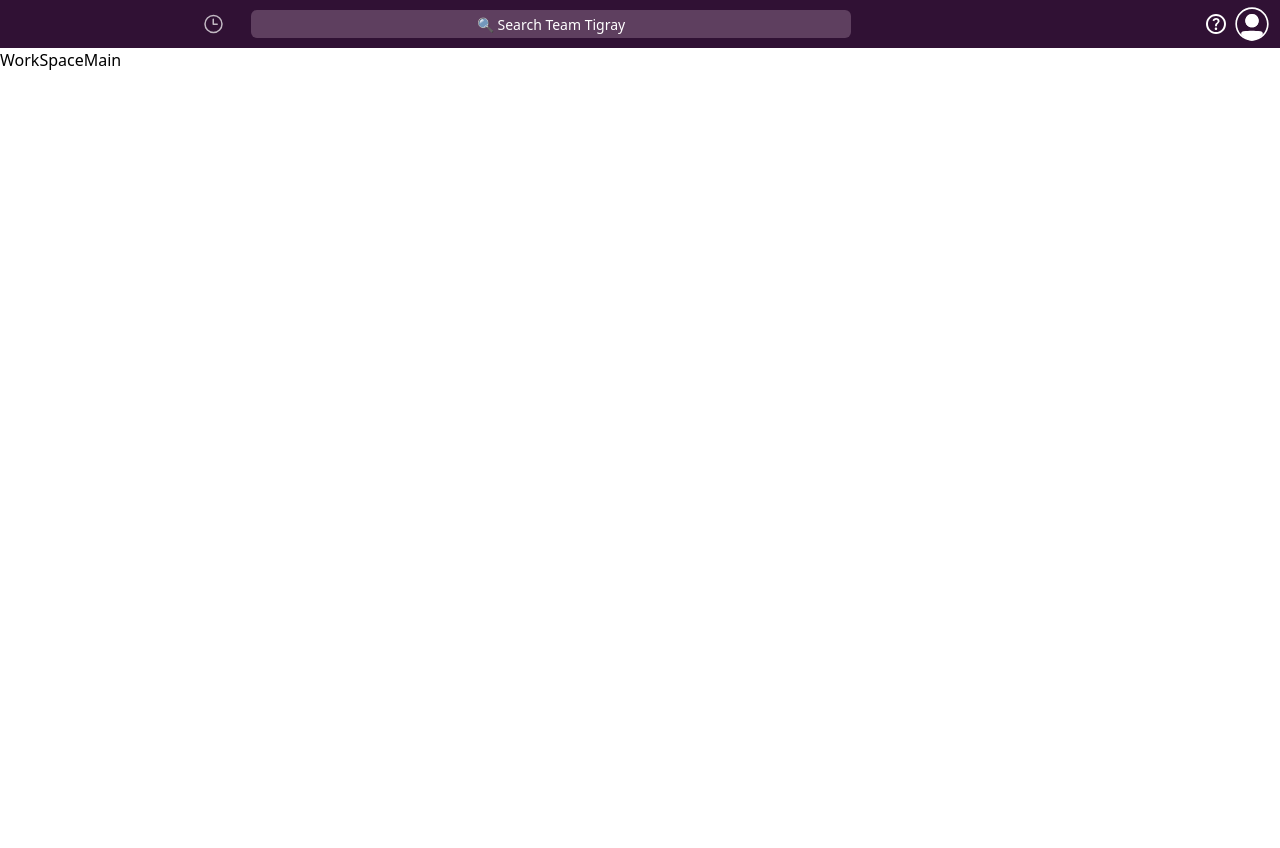
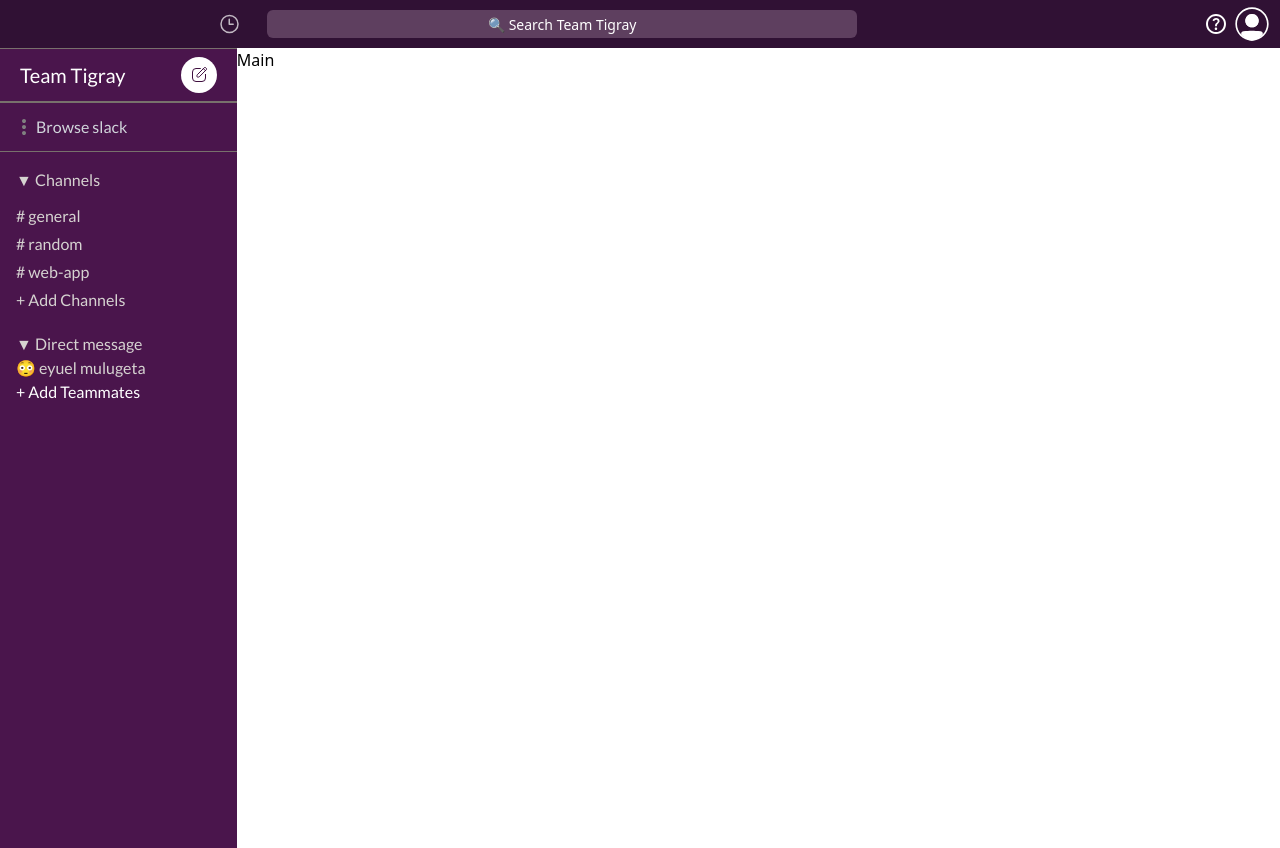
Before and after one commit to eyuel23/slack-remake, a Next.js app: page /id in a window 1280 px wide. Before the commit the page ends 800 px from the top, so only its background shows below. Built offline with nearby package versions, Linux system fonts and the light colour scheme.

Commit message:
added and styled workspace

```diff
--- a/components/Main/Navigation.tsx
+++ b/components/Main/Navigation.tsx
@@ -5,8 +5,8 @@
 
 export default function Navigation() {
   return (
-    <div className="bg-Navigationn p-1 flex justify-between items-center px-3">
-      <div className="flex w-full pl-48 gap-7">
+    <div className="bg-Navigation p-1 flex justify-between items-center px-3">
+      <div className="flex w-full pl-52 gap-7">
         <Image src={History} alt="history" />
         <input
           type="text"
--- a/components/Main/WorkSpace.tsx
+++ b/components/Main/WorkSpace.tsx
@@ -1,5 +1,33 @@
+import Image from "next/image";
 import React from "react";
+import Write from "../../public/write.svg";
+import option from "../../public/option.svg";
 
 export default function WorkSpace() {
-  return <div>WorkSpace</div>;
+  return (
+    <div className="min-h-screen bg-slack w-[18.5%] text-white font-Lato">
+      <div className="flex items-center justify-between px-5 border-y-[0.1px] border-stone-500 py-2">
+        <h1 className="text-xl ">Team Tigray</h1>
+        <Image src={Write} alt="write" />
+      </div>
+      <div className="flex items-center  pl-3 border-y-[0.1px] border-stone-500 py-3 text-gray-300">
+        <Image src={option} alt="option" />
+        <h1 className="text-md font-Lato">Browse slack</h1>
+      </div>
+      <div className="text-stone-300 p-4  flex flex-col gap-5">
+        <ul className="flex flex-col gap-1">
+          <li className="pb-2">▼ Channels</li>
+          <li># general</li>
+          <li># random</li>
+          <li># web-app</li>
+          <li>+ Add Channels</li>
+        </ul>
+        <ul>
+          <li>▼ Direct message</li>
+          <li>😳 eyuel mulugeta</li>
+          <li className="text-white">+ Add Teammates</li>
+        </ul>
+      </div>
+    </div>
+  );
 }
--- a/pages/_document.tsx
+++ b/pages/_document.tsx
@@ -7,7 +7,7 @@
         <link rel="preconnect" href="https://fonts.googleapis.com" />
         <link rel="preconnect" href="https://fonts.gstatic.com" />
         <link
-          href="https://fonts.googleapis.com/css2?family=Inter:wght@100;200;300;400;500;600;700;900&family=Merriweather&family=Merriweather+Sans:wght@700&family=Montserrat:wght@100;200;300;400;500;600;700;800;900&family=Open+Sans:wght@300&family=Sacramento&family=Ubuntu:ital,wght@0,300;0,400;1,500&family=Work+Sans:wght@300;400;500&display=swap"
+          href="https://fonts.googleapis.com/css2?family=Inter:wght@100;200;300;400;500;600;700;900&family=Lato:wght@300;400;700;900&family=Merriweather&family=Merriweather+Sans:wght@700&family=Montserrat:wght@100;200;300;400;500;600;700;800;900&family=Open+Sans:wght@300&family=Sacramento&family=Ubuntu:ital,wght@0,300;0,400;1,500&family=Work+Sans:wght@300;400;500&display=swap"
           rel="stylesheet"
         />
       </Head>
--- a/tailwind.config.js
+++ b/tailwind.config.js
@@ -8,11 +8,12 @@
     extend: {
       colors: {
         slack: "#4a154c",
-        Navigationn: "#301134",
+        Navigation: "#301134",
         search: "#5e3f5f",
       },
       fontFamily: {
         Inter: "Inter",
+        Lato: "Lato",
       },
     },
   },
```
Also changed, not shown: public/option.svg (added), public/write.svg (added).
